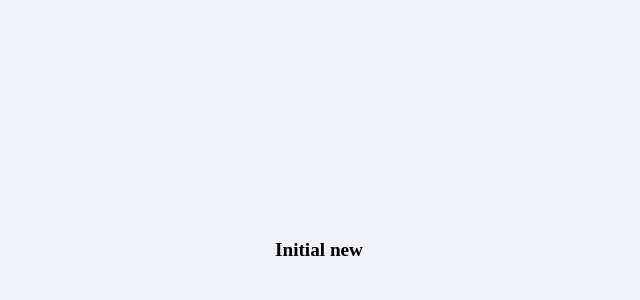
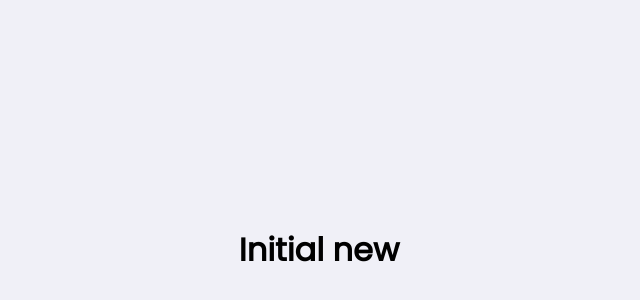
Before and after one commit to mechanizzed/proffy-web-nlw2, a React (Create React App) app: page / in a window 1280 px wide. Shown: the part 150-450 px from the top of the page, without its empty margins (321-961 px from the left). Built offline with nearby package versions, Linux system fonts and the light colour scheme.

Commit message:
Update: Global styles

```diff
--- a/public/index.html
+++ b/public/index.html
@@ -9,6 +9,7 @@
   <meta name="description" content="estudos rocketseat" />
   <link rel="apple-touch-icon" href="%PUBLIC_URL%/logo192.png" />
   <link rel="manifest" href="%PUBLIC_URL%/manifest.json" />
+  <link href="https://fonts.googleapis.com/css2?family=Archivo:wght@400;700&family=Poppins&display=swap" rel="stylesheet">
   <title>Proffy</title>
 </head>
 
--- a/src/assets/styles/global.css
+++ b/src/assets/styles/global.css
@@ -42,3 +42,21 @@
   align-items: center;
   justify-content: center;
 }
+
+body,
+input,
+button,
+textarea {
+  font: 500 1.6rem Poppins;
+}
+
+.container {
+  width: 90vw;
+  max-width: 700px;
+}
+
+@media (min-width: 700px) {
+  :root {
+    font-size: 62.5%;
+  }
+}
```
